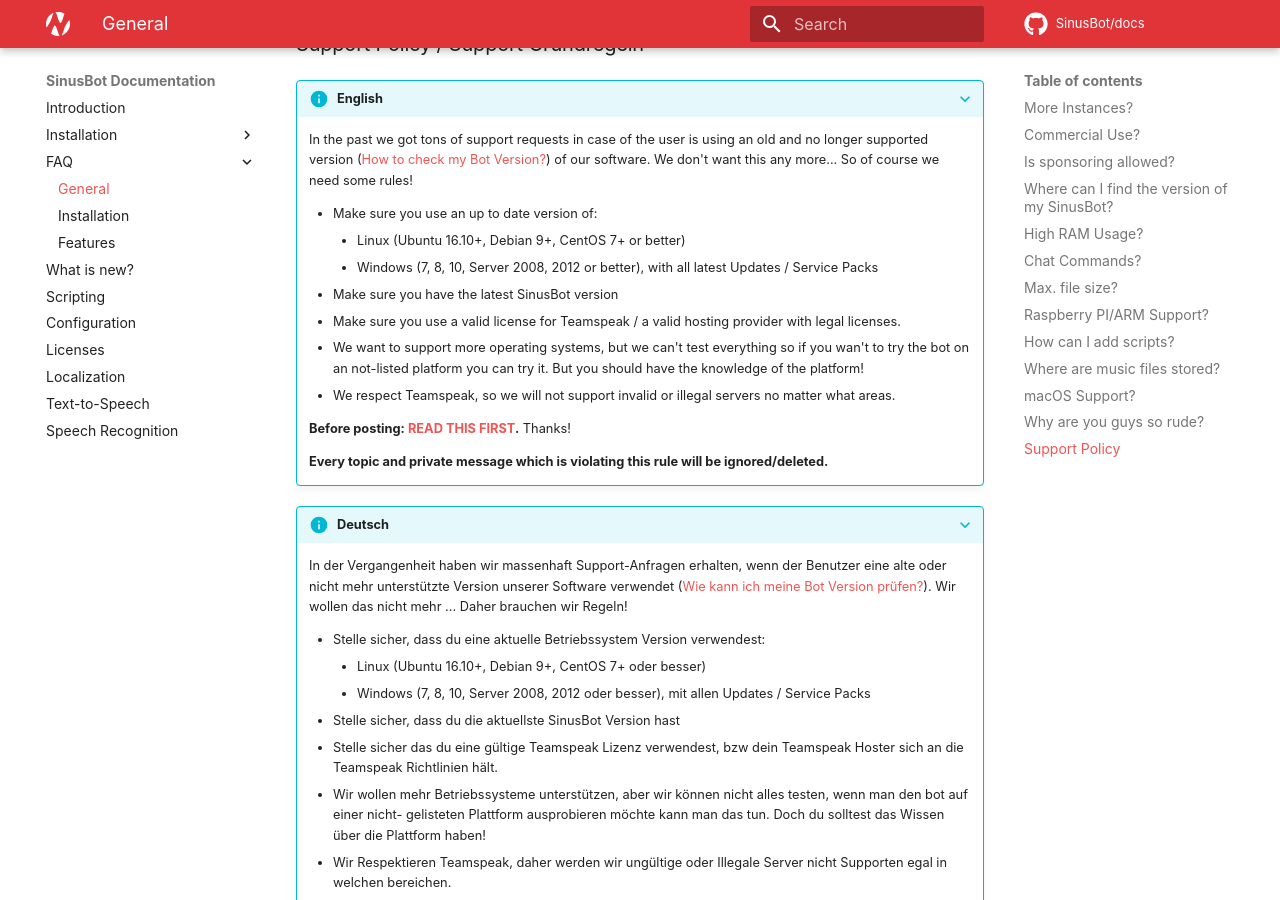
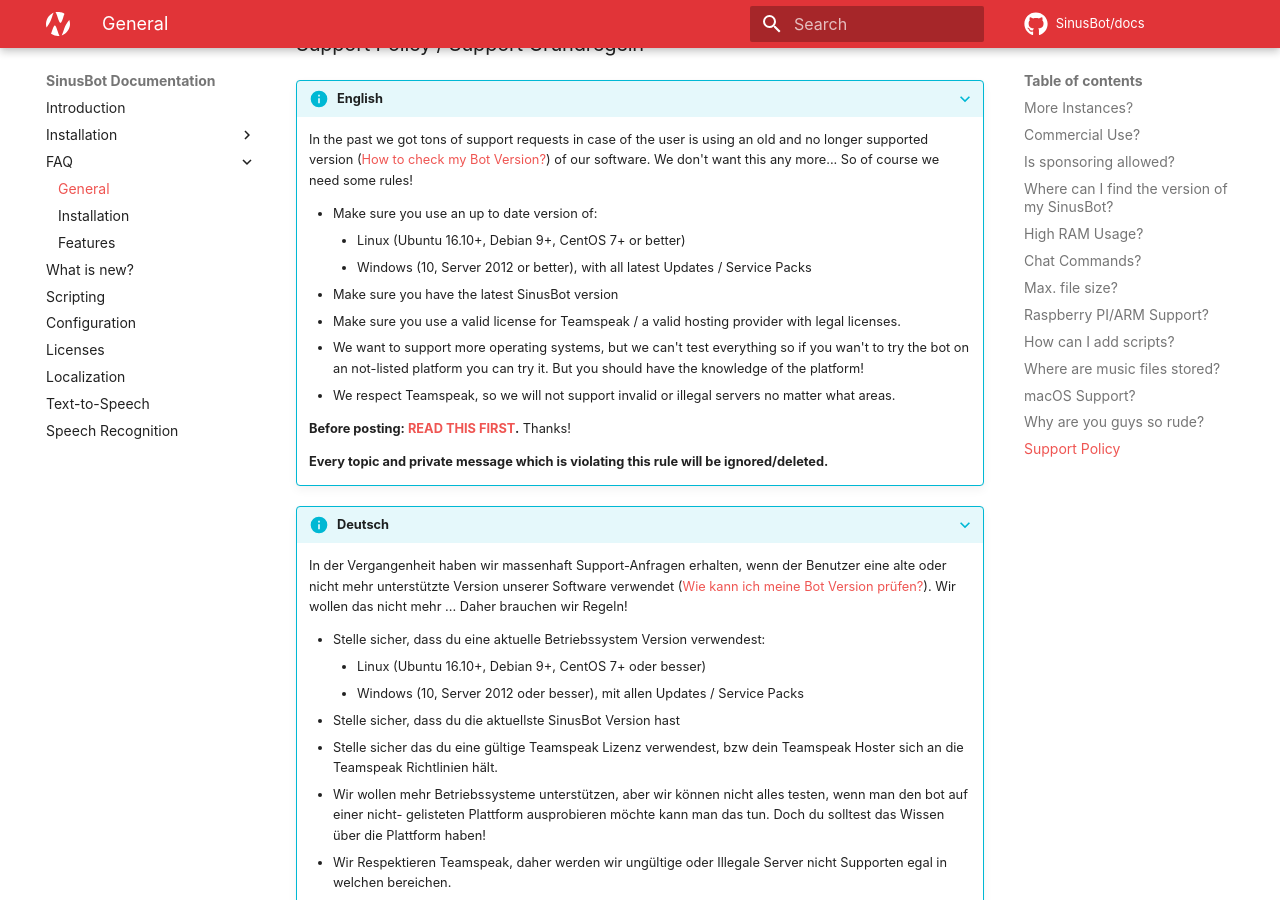
Before and after one commit to SinusBot/docs, an MkDocs documentation site: the page built from docs/faq/general.md, in a window 1280 px wide and 900 px high, scrolled down 3015 px. Built offline with MkDocs 1.6.1 and Material for MkDocs 9.7.7, drawn with Linux system fonts in a browser that asks for light colours; comment, search, counter and statistics services are not loaded.

Commit message:
Bump Windows Versions in Support Policy (#15)

```diff
--- a/docs/faq/general.md
+++ b/docs/faq/general.md
@@ -100,7 +100,7 @@
 
     * Make sure you use an up to date version of:
         * Linux (Ubuntu 16.10+, Debian 9+, CentOS 7+ or better)
-        * Windows (7, 8, 10, Server 2008, 2012 or better), with all latest Updates / Service Packs
+        * Windows (10, Server 2012 or better), with all latest Updates / Service Packs
     * Make sure you have the latest SinusBot version
     * Make sure you use a valid license for Teamspeak / a valid hosting provider with legal licenses.
 
@@ -116,7 +116,7 @@
 
     * Stelle sicher, dass du eine aktuelle Betriebssystem Version verwendest:
         * Linux (Ubuntu 16.10+, Debian 9+, CentOS 7+ oder besser)
-        * Windows (7, 8, 10, Server 2008, 2012 oder besser), mit allen Updates / Service Packs
+        * Windows (10, Server 2012 oder besser), mit allen Updates / Service Packs
     * Stelle sicher, dass du die aktuellste SinusBot Version hast
     * Stelle sicher das du eine gültige Teamspeak Lizenz verwendest, bzw dein Teamspeak Hoster sich an die Teamspeak Richtlinien hält.
 
```
